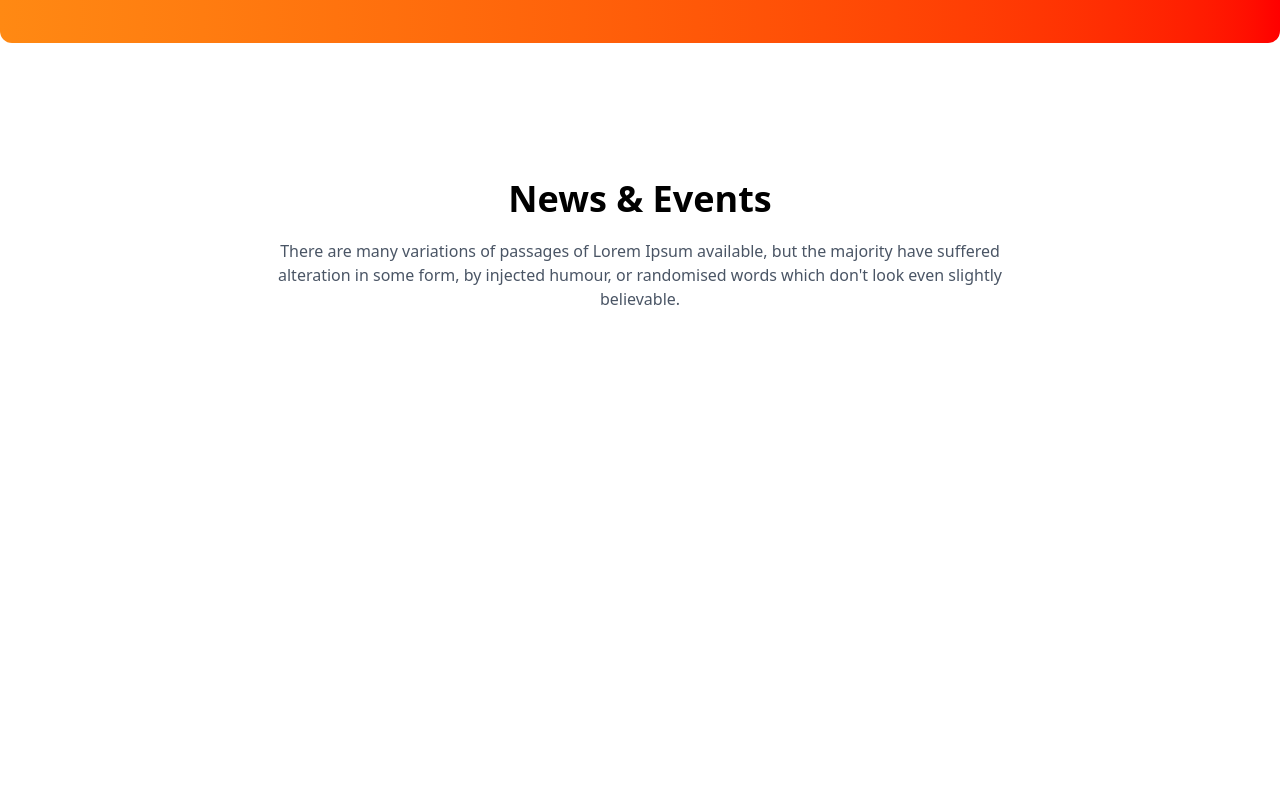
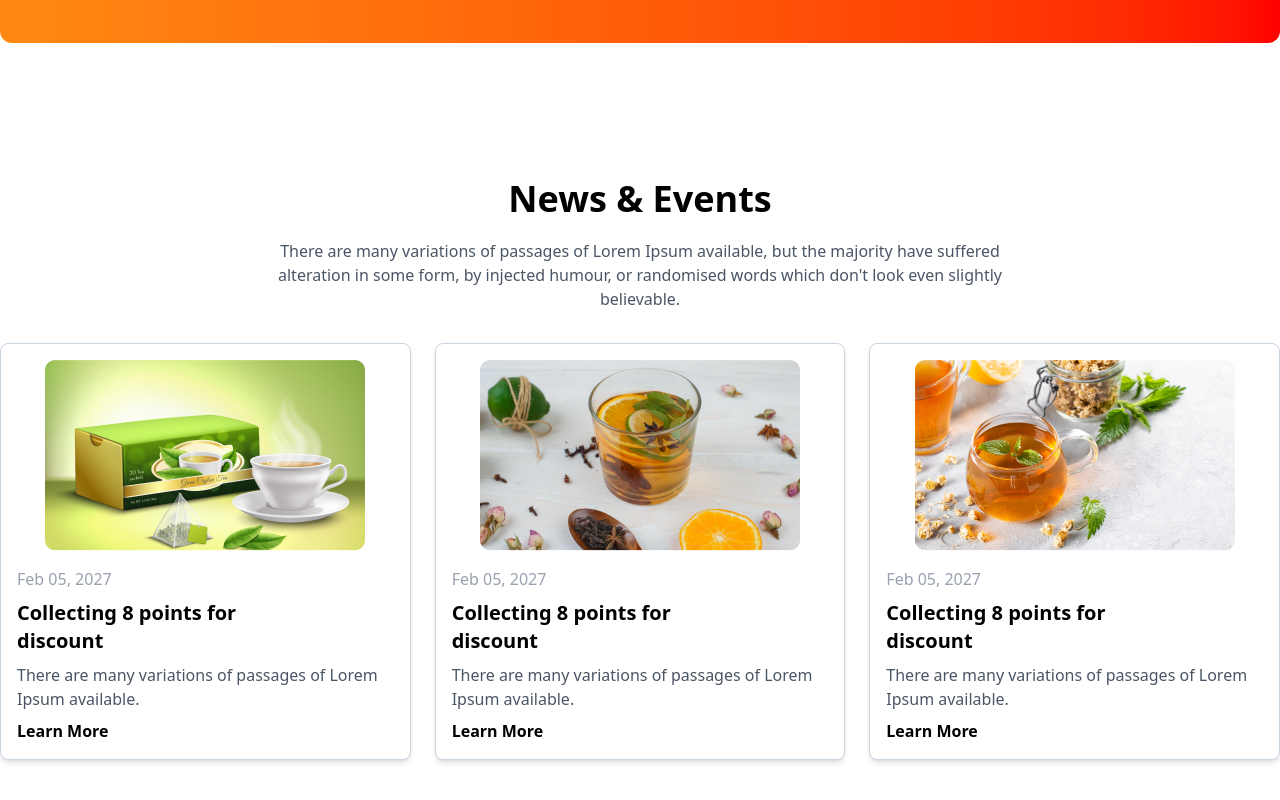
Before and after one commit to parvezalmumin/Tea_House-Project-PH, a plain HTML site: page index.html in a window 1280 px wide. Shown: the part 2874-3674 px from the top of the page. Before the commit the page ends 3257 px from the top, so only its background shows below. Drawn offline with nearby package versions, Linux system fonts and the light colour scheme.

Commit message:
added news and events section with three cards

```diff
--- a/index.html
+++ b/index.html
@@ -215,5 +215,60 @@
           </p>
         </div>
 
+
+           <!-- Grid Cards -->
+        <div class="grid grid-cols-1 md:grid-cols-2 lg:grid-cols-3 gap-6">
+          <!-- News & Events Card -->
+          <div
+            class="rounded-lg border border-slate-300 shadow-md bg-white overflow-hidden"
+          >
+            <img class="mx-auto pt-4" src="./images/news-1.png" alt="" />
+            <div class="p-4">
+              <p class="text-gray-400">Feb 05, 2027</p>
+              <h2 class="font-bold text-xl py-2 w-3/4">
+                Collecting 8 points for discount
+              </h2>
+              <p class="text-gray-600 pb-2">
+                There are many variations of passages of Lorem Ipsum available.
+              </p>
+              <a class="font-bold" href="">Learn More</a>
+            </div>
+          </div>
+          <!-- News & Events Card -->
+          <div
+            class="rounded-lg border border-slate-300 shadow-md bg-white overflow-hidden"
+          >
+            <img class="mx-auto pt-4" src="./images/news-2.png" alt="" />
+            <div class="p-4">
+              <p class="text-gray-400">Feb 05, 2027</p>
+              <h2 class="font-bold text-xl py-2 w-3/4">
+                Collecting 8 points for discount
+              </h2>
+              <p class="text-gray-600 pb-2">
+                There are many variations of passages of Lorem Ipsum available.
+              </p>
+              <a class="font-bold" href="">Learn More</a>
+            </div>
+          </div>
+          <!-- News & Events Card -->
+          <div
+            class="rounded-lg border border-slate-300 shadow-md bg-white overflow-hidden"
+          >
+            <img class="mx-auto pt-4" src="./images/news-3.png" alt="" />
+            <div class="p-4">
+              <p class="text-gray-400">Feb 05, 2027</p>
+              <h2 class="font-bold text-xl py-2 w-3/4">
+                Collecting 8 points for discount
+              </h2>
+              <p class="text-gray-600 pb-2">
+                There are many variations of passages of Lorem Ipsum available.
+              </p>
+              <a class="font-bold" href="">Learn More</a>
+            </div>
+          </div>
+        </div>
+      </section>
+       </main>
+
 </body>
   </html>
```
